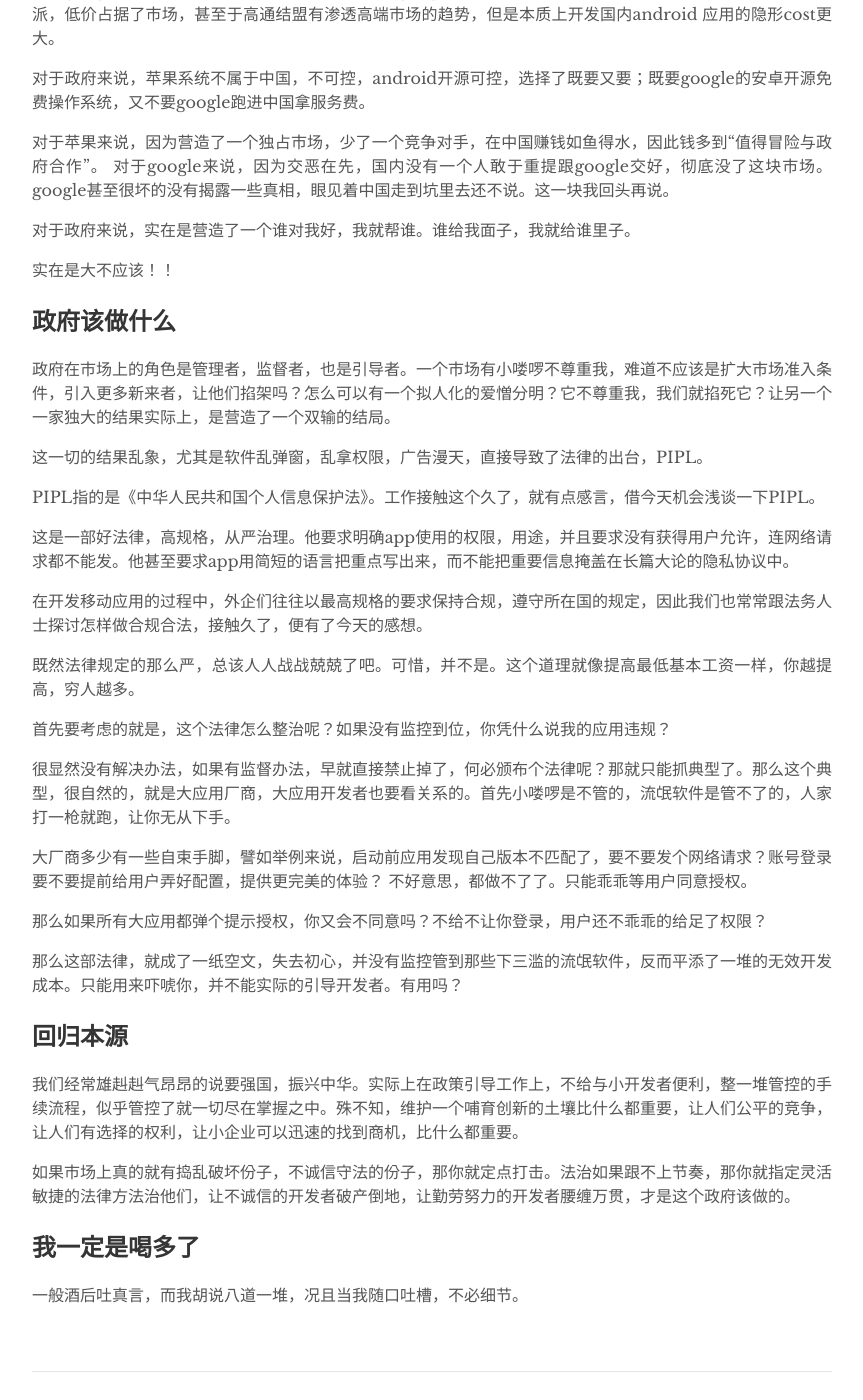
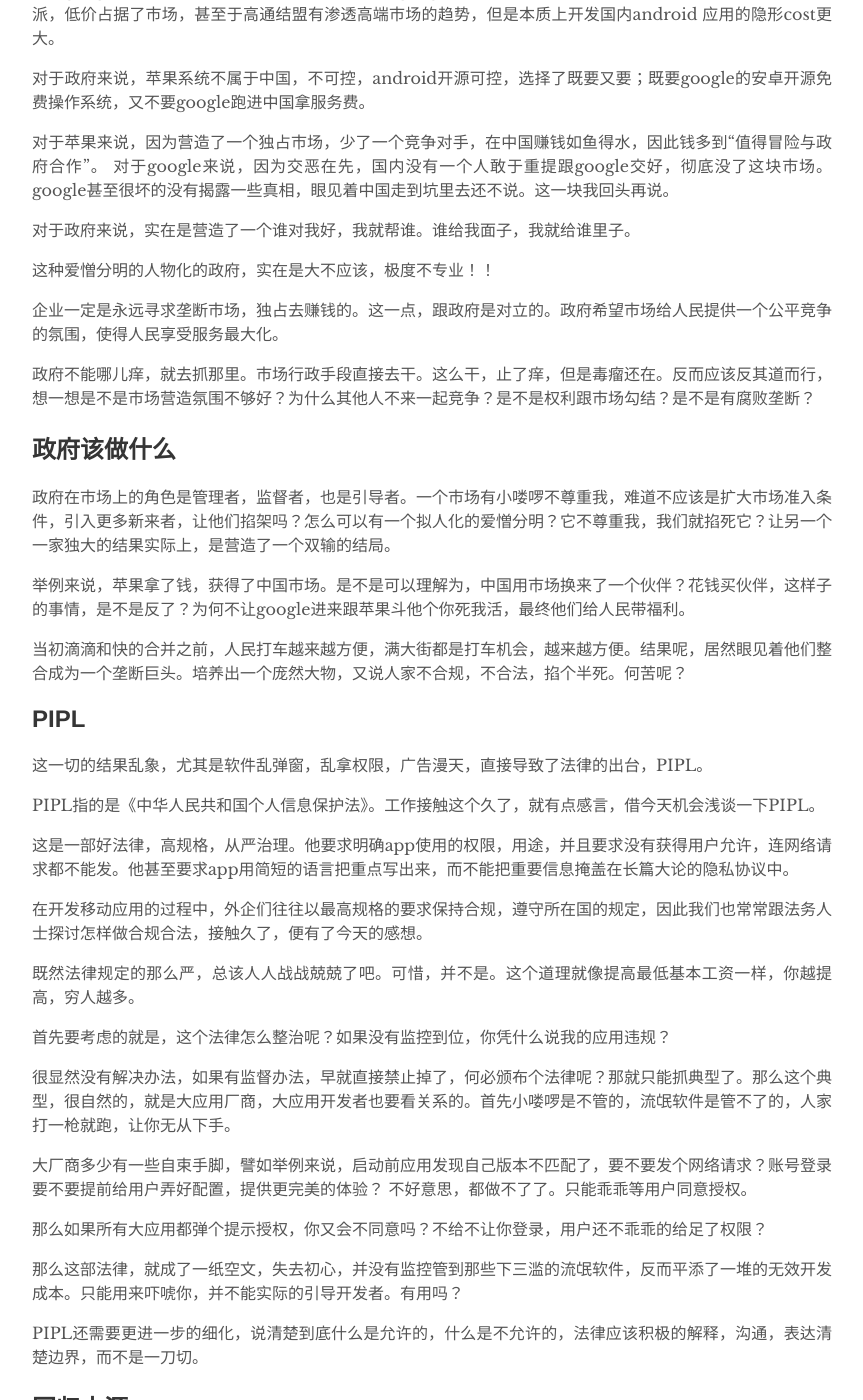
Before and after one commit to jacobjiangwei/jacobjiangwei.github.io, a Jekyll site: the page built from _posts/2023-08-18-Policy.md, in a window 1280 px wide and 1400 px high, scrolled down 2187 px. Shown: the whole window, without its empty margins (208-1071 px from the left). Built offline with Jekyll 4.4.1, drawn with Linux system fonts in a browser that asks for light colours.

Commit message:
Update 2023-08-18-Policy.md

```diff
--- a/_posts/2023-08-18-Policy.md
+++ b/_posts/2023-08-18-Policy.md
@@ -77,11 +77,21 @@
 
 对于政府来说，实在是营造了一个谁对我好，我就帮谁。谁给我面子，我就给谁里子。
 
-实在是大不应该！！
+这种爱憎分明的人物化的政府，实在是大不应该，极度不专业！！
+
+企业一定是永远寻求垄断市场，独占去赚钱的。这一点，跟政府是对立的。政府希望市场给人民提供一个公平竞争的氛围，使得人民享受服务最大化。
+
+政府不能哪儿痒，就去抓那里。市场行政手段直接去干。这么干，止了痒，但是毒瘤还在。反而应该反其道而行，想一想是不是市场营造氛围不够好？为什么其他人不来一起竞争？是不是权利跟市场勾结？是不是有腐败垄断？
 
 ## 政府该做什么
 
 政府在市场上的角色是管理者，监督者，也是引导者。一个市场有小喽啰不尊重我，难道不应该是扩大市场准入条件，引入更多新来者，让他们掐架吗？怎么可以有一个拟人化的爱憎分明？它不尊重我，我们就掐死它？让另一个一家独大的结果实际上，是营造了一个双输的结局。
+
+举例来说，苹果拿了钱，获得了中国市场。是不是可以理解为，中国用市场换来了一个伙伴？花钱买伙伴，这样子的事情，是不是反了？为何不让google进来跟苹果斗他个你死我活，最终他们给人民带福利。
+
+当初滴滴和快的合并之前，人民打车越来越方便，满大街都是打车机会，越来越方便。结果呢，居然眼见着他们整合成为一个垄断巨头。培养出一个庞然大物，又说人家不合规，不合法，掐个半死。何苦呢？
+
+## PIPL
 
 这一切的结果乱象，尤其是软件乱弹窗，乱拿权限，广告漫天，直接导致了法律的出台，PIPL。
 
@@ -103,6 +113,7 @@
 
 那么这部法律，就成了一纸空文，失去初心，并没有监控管到那些下三滥的流氓软件，反而平添了一堆的无效开发成本。只能用来吓唬你，并不能实际的引导开发者。有用吗？
 
+PIPL还需要更进一步的细化，说清楚到底什么是允许的，什么是不允许的，法律应该积极的解释，沟通，表达清楚边界，而不是一刀切。
 
 ## 回归本源
 
```
